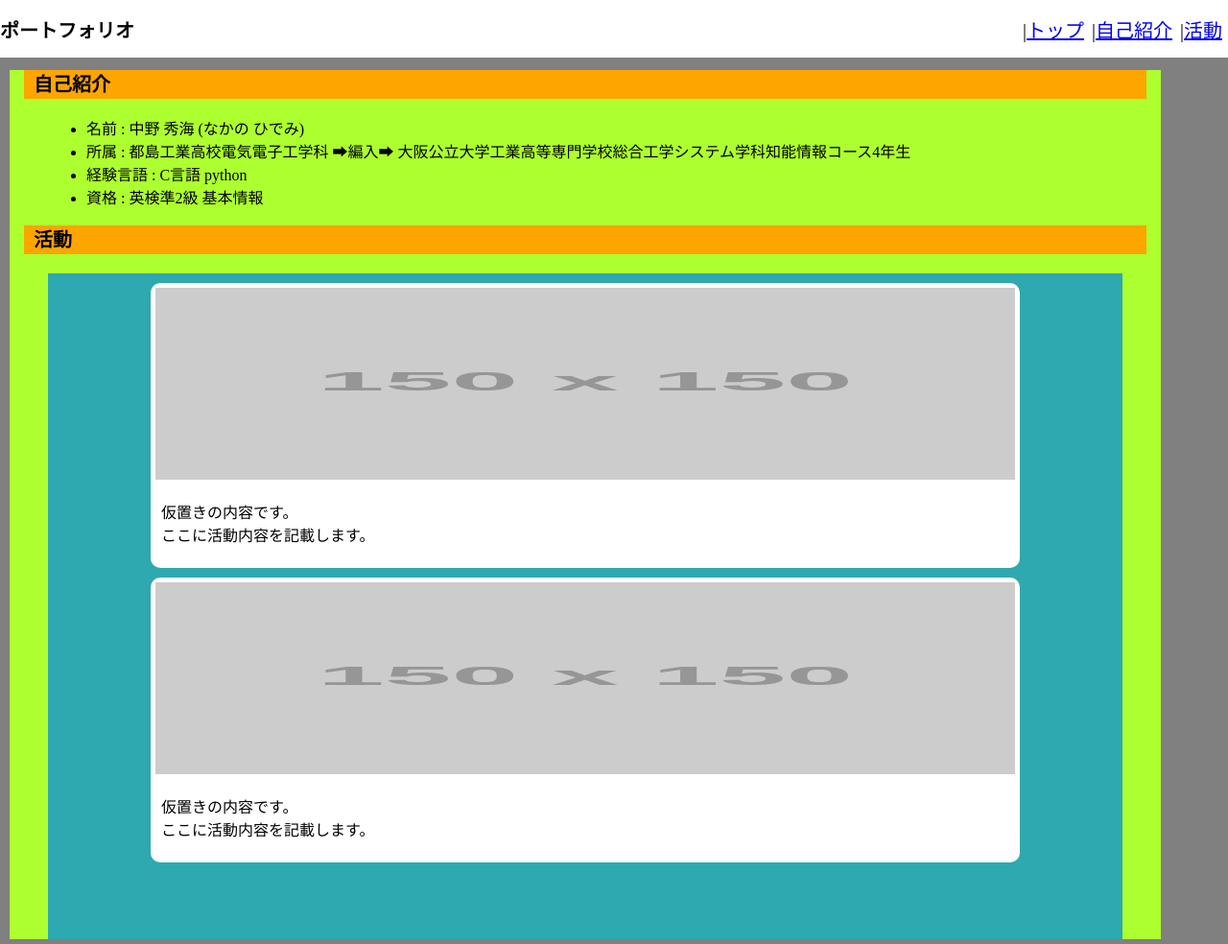
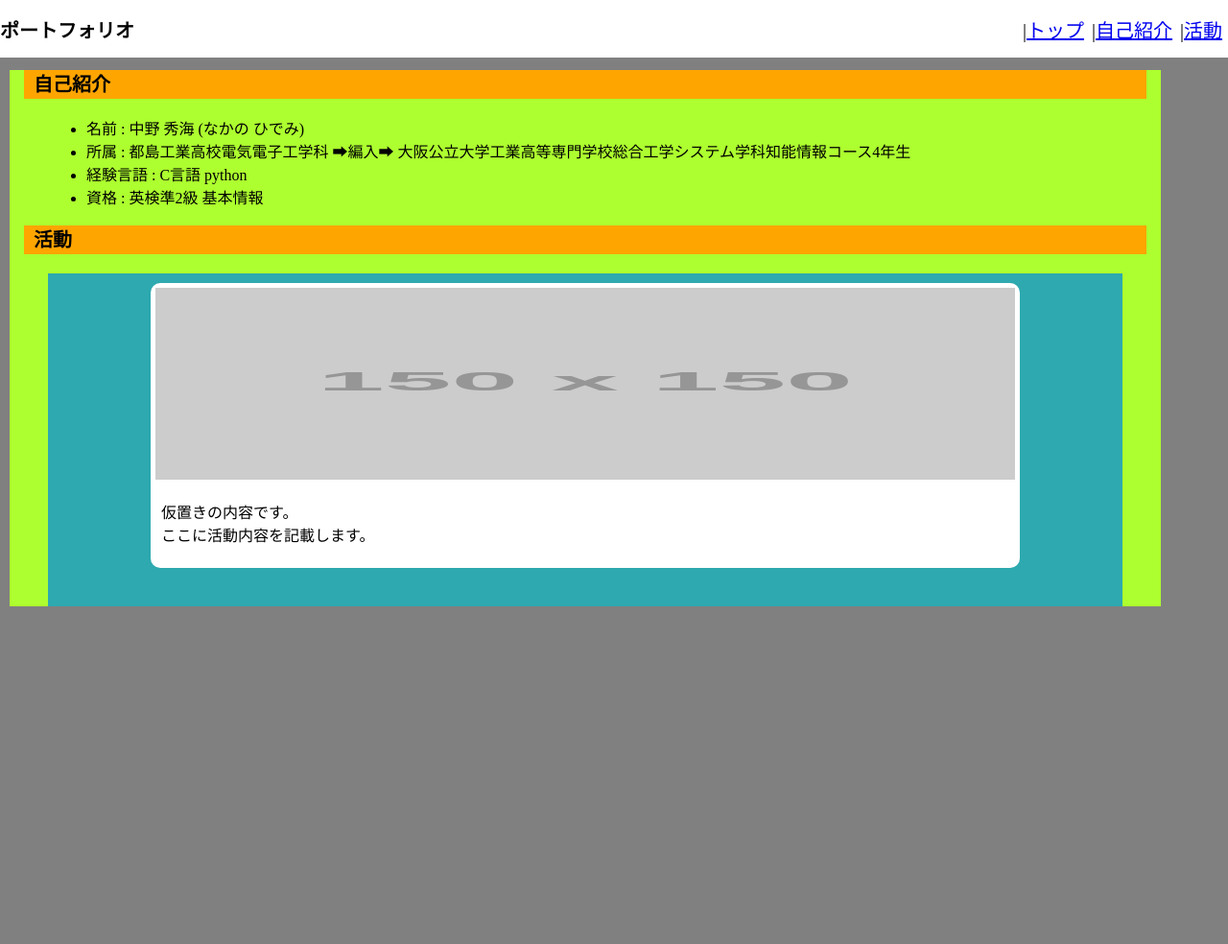
Before and after one commit to Nakano0830/Nakano0830.github.io, a plain HTML site: page PortFolio.html in a window 1280 px wide. Shown: the whole page at 96% size. After the commit the page ends 800 px from the top, so only its background shows below. Drawn offline with Linux system fonts and the light colour scheme; placeholder pictures from the web are drawn by us.

Commit message:
Update 840 PortFolio

```diff
--- a/PortFolio.html
+++ b/PortFolio.html
@@ -41,15 +41,7 @@
                     仮置きの内容です。<br>
                     ここに活動内容を記載します。<br>
                     </p>
-            </div>
-            <div class="main">
-                <div class="contents">
-                    <img src="https://placehold.jp/150x150.png" alt="活動内容の画像" class="img">
-                    <p>
-                    仮置きの内容です。<br>
-                    ここに活動内容を記載します。<br>
-                    </p>
-            </div>
+                </div>
             </div>
         </div>
     </div>
```
